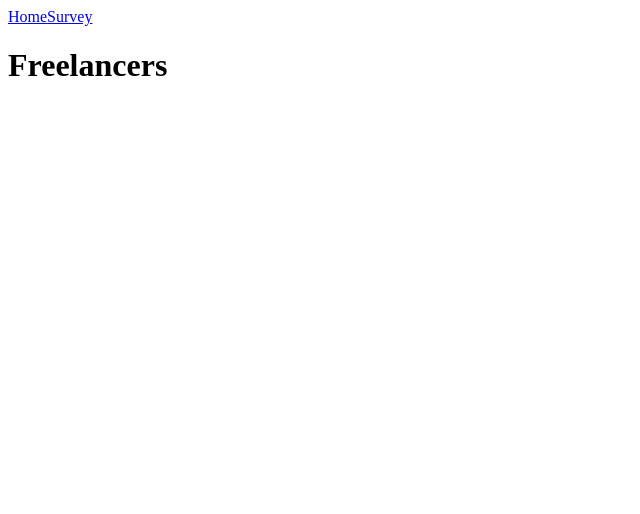
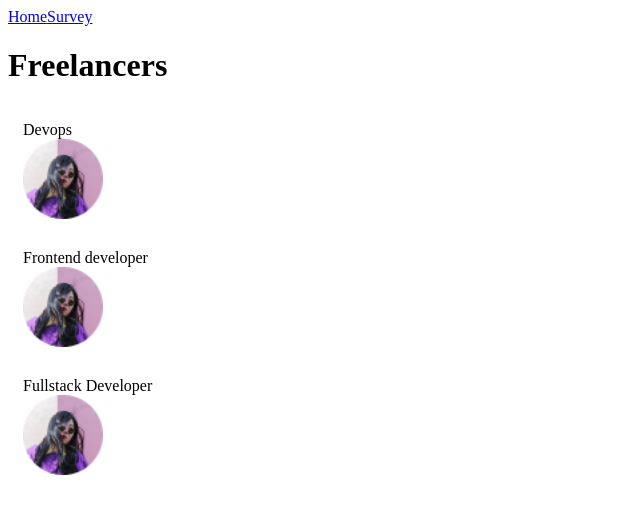
Before and after one commit to hollowayjenelle/shiny-agency, a React (Create React App) app: page /freelancers in a window 1280 px wide. Shown: the top 514 px of the page, without its empty margins (0-640 px from the left). Built offline with nearby package versions, Linux system fonts and the light colour scheme.

Commit message:
add PropTypes to Card

```diff
--- a/src/components/Card/index.jsx
+++ b/src/components/Card/index.jsx
@@ -1,4 +1,6 @@
 import React from 'react'
+import PropTypes from 'prop-types'
+import DefaultPicture from '../../assets/lilyImg.png'
 
 const Card = ({ label, title, picture }) => {
   return (
@@ -10,4 +12,16 @@
   )
 }
 
+Card.propTypes = {
+    label: PropTypes.string.isRequired,
+    title: PropTypes.string.isRequired,
+    picture: PropTypes.string.isRequired
+}
+
+Card.defaultProps = {
+    label: '',
+    title: '',
+    picture: DefaultPicture
+}
+
 export default Card
--- a/src/pages/Freelancers/index.jsx
+++ b/src/pages/Freelancers/index.jsx
@@ -1,9 +1,38 @@
 import React from 'react'
+import DefaultPicture from '../../assets/lilyImg.png'
+import Card from '../../components/Card'
 
 const Freelancers = () => {
+  const freelancerProfiles = [
+    {
+      name: 'Jane Doe',
+      jobTitle: 'Devops',
+      picture: DefaultPicture,
+    },
+    {
+      name: 'John Doe',
+      jobTitle: 'Frontend developer',
+      picture: DefaultPicture,
+    },
+    {
+      name: 'Jean Bug',
+      jobTitle: 'Fullstack Developer',
+      picture: DefaultPicture,
+    },
+  ]
+
+  const allFreelancers = freelancerProfiles.map(profile => {
+    return <Card
+        key={profile.name}
+        label={profile.jobTitle}
+        picture={profile.picture}
+        name={profile.name}
+    />
+  })
   return (
     <div>
       <h1>Freelancers</h1>
+      {allFreelancers}
     </div>
   )
 }
```
Also changed, not shown: src/assets/lilyImg.png (added).
